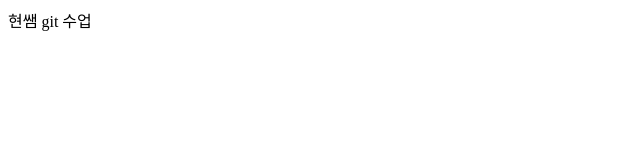
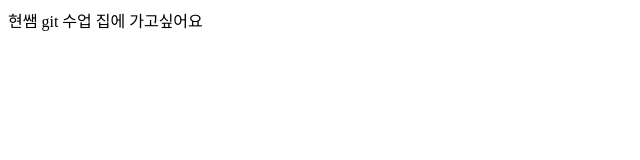
Before and after one commit to sds2013/dw202_test, a plain HTML site: page index.html in a window 1280 px wide. Shown: the whole page, without its empty margins (0-640 px from the left). Drawn offline with Linux system fonts and the light colour scheme.

Commit message:
Update index.html

```diff
--- a/index.html
+++ b/index.html
@@ -8,5 +8,6 @@
 </head>
 <body>
     현쌤 git 수업
+    집에 가고싶어요
 </body>
 </html>
```
